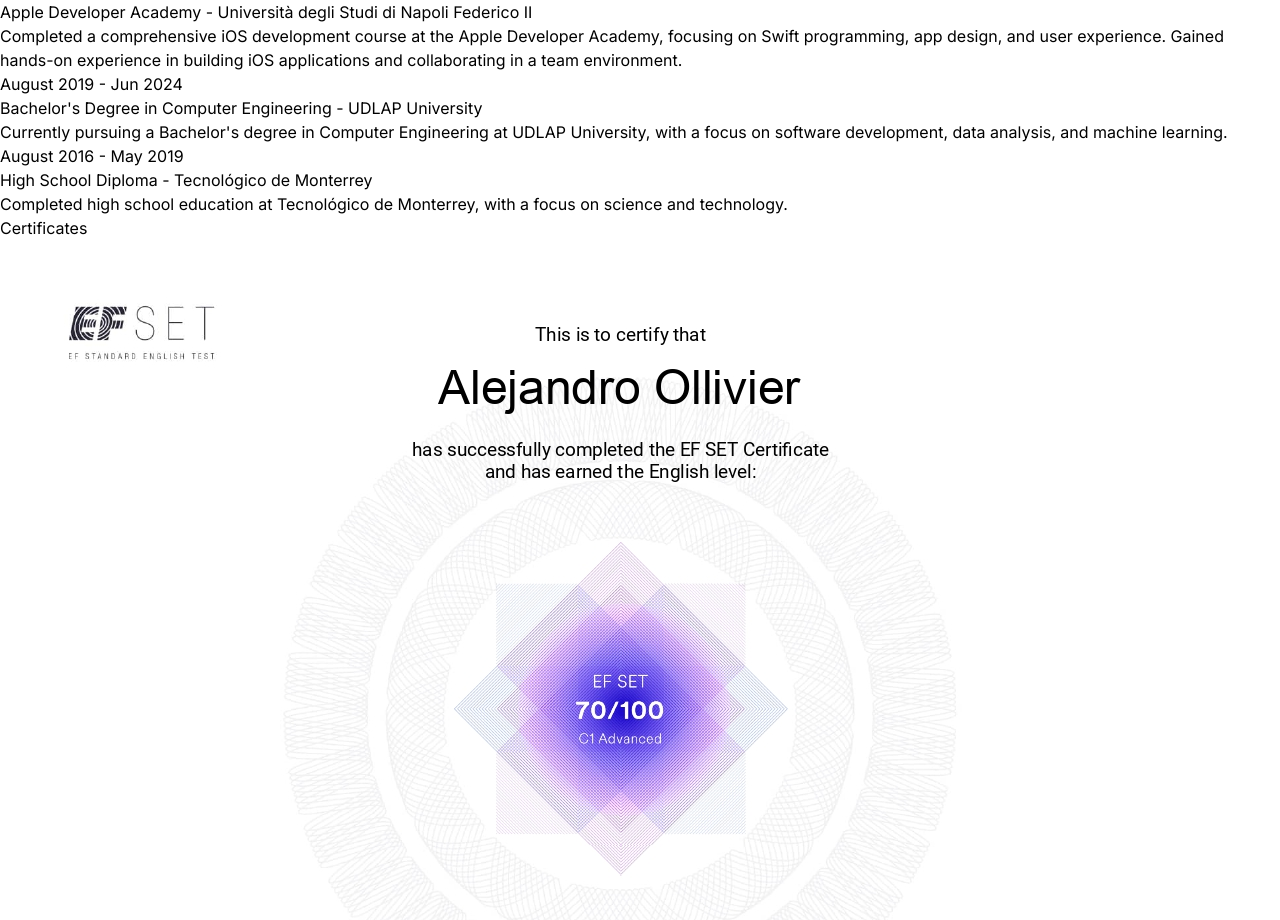
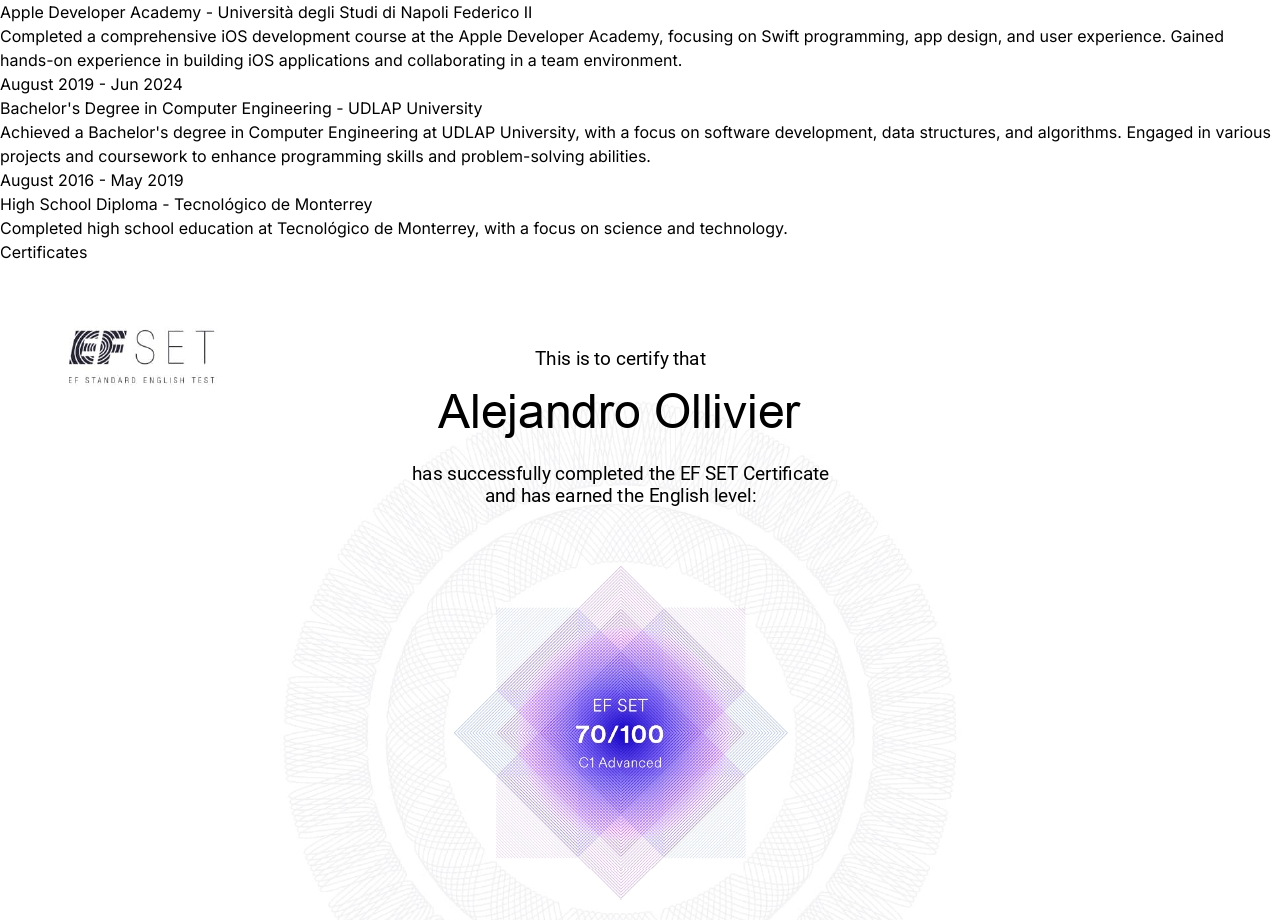
Before and after one commit to Alepepi/AleOCV, a React (Vite) app: page / in a window 1280 px wide. Shown: the part 4346-5266 px from the top of the page. Built offline with nearby package versions, Linux system fonts and the light colour scheme.

Commit message:
Update(index.js): Refine experience technologies and enhance education description for clarity

```diff
--- a/src/constants/index.js
+++ b/src/constants/index.js
@@ -28,21 +28,21 @@
     role: "Junior Web Developer",
     company: "AIE Consultoria",
     description: `As a Junior Web Developer at AIE Consultoria, I was responsible for developing and maintaining the company website. I utilized Next.js and Tailwind CSS to create a responsive and user-friendly interface. Additionally, I integrated Google Tag Manager for enhanced tracking and analytics capabilities.`,
-    technologies: ["Next.js", "Tailwind", "Odoo", "Google Tag Manager", "Builder.io"], //TODO: Add more technologies
+    technologies: ["Next.js", "Tailwind", "Odoo", "Google Tag Manager", "Builder.io"]
   },
   {
     year: " May 2023 - July 2023",
     role: "Game Developer",
     company: "Hammerbyte Games S.A de C.V.",
     description: `At Hammerbyte Games, I participated in multidisciplinary interventions in videogames, focusing on development for UEFN and working with UE5.`,
-    technologies: ["Unreal 5", "UEFN", "Verse"],
+    technologies: ["Unreal 5", "UEFN", "Verse"]
   },
   {
     year: "December 2022",
     role: "Project Director Facebook Page",
     company: "Kareg Inmobiliaria",
     description: `As the Facebook Project Director at Kareg Inmobiliaria, I managed various aspects of Facebook marketing, including Facebook Ads, Facebook Business, Facebook Page management, and the implementation of a social media post grid strategy.`,
-    technologies: ["Facebook Ads", "Canva"],
+    technologies: ["Facebook Ads", "Canva"]
   },
   {
     year: " July 2022 - December 2022",
@@ -143,7 +143,7 @@
     year: "August 2019 - Jun 2024",
     title: "Bachelor's Degree in Computer Engineering",
     institution: "UDLAP University",
-    description: `Currently pursuing a Bachelor's degree in Computer Engineering at UDLAP University, with a focus on software development, data analysis, and machine learning.`, // TODO: Add more details
+    description: "Achieved a Bachelor's degree in Computer Engineering at UDLAP University, with a focus on software development, data structures, and algorithms. Engaged in various projects and coursework to enhance programming skills and problem-solving abilities.",
     image: Edu2,
   },
   {
```
